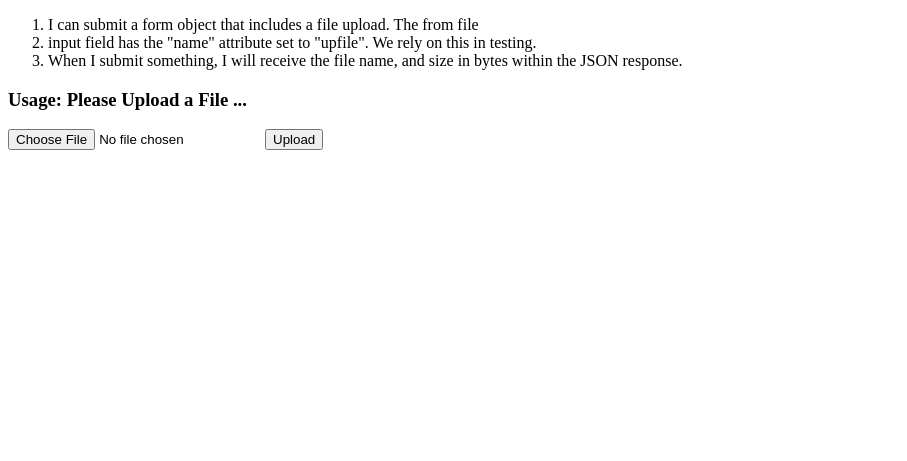
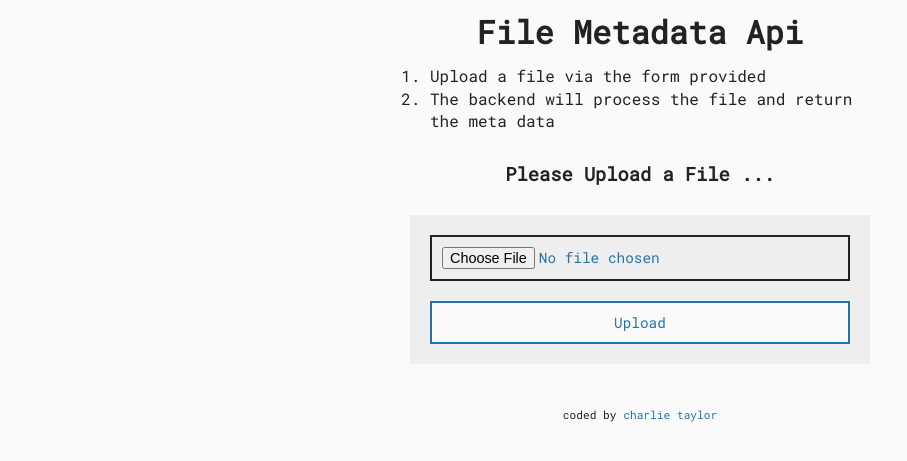
Before and after one commit to chazmcgrill/file-metadata-api, a Node server app: page / in a window 1280 px wide. Shown: the top 461 px of the page, without its empty margins (0-907 px from the left). Run offline with Node 20, Linux system fonts and the light colour scheme.

Commit message:
Styling Improvements / Empty File Check

```diff
--- a/public/style.css
+++ b/public/style.css
@@ -0,0 +1,78 @@
+body {
+	font-family: 'Roboto Mono', monospace;
+	font-size: 16px;
+	color: #222;
+	background-color: #FaFaFa;
+	line-height: 1.4em;
+}
+
+.container {
+  max-width: 500px;
+	padding: 0;
+  margin: 20px auto;
+}
+
+h1, h3 {
+  text-align: center;
+}
+
+h3 {
+  margin-top: 30px;
+}
+
+form {
+  display: flex;
+  flex-direction: column;
+  padding: 20px;
+  background: rgb(238, 238, 238);
+  margin: 30px 20px;
+}
+
+label {
+  margin: 10px 5px;
+}
+
+.msg {
+  color: #2574A9;
+}
+
+.msg-danger {
+  color: #ee0f0f;
+}
+
+input {
+  font-size: 0.9rem;
+  padding: 10px;
+  font-family: inherit;
+  border: 2px solid #222;
+  outline: none;
+}
+
+input[type=submit] {
+  margin-top: 20px;
+  border: 2px solid #2574A9;
+  color: #2574A9;
+  background: #FaFaFa;
+  cursor: pointer;
+  transition: background-color 0.3s ease-in-out, color 0.3s ease-in-out;
+}
+
+input[type=submit]:hover {
+  color: #FaFaFa;
+  background: #2574A9;
+}
+
+input[type=file] {
+  color: #2574A9;
+}
+
+a {
+  color: #2574A9;
+  text-decoration: none;
+}
+
+footer {
+  text-align: center;
+  margin-top: 40px;
+  font-size: 0.7rem;
+}
--- a/server.js
+++ b/server.js
@@ -30,7 +30,10 @@ app.get('/', (req, res) => {
 app.post('/metadata', (req, res) => {
   upload(req, res, (err) => {
     if (err) {
-      res.json({error: "error uploading file"})
+      res.render('index', {msg: "error uploading file"})
+    } else {
+      if (req.file === undefined) {
+        res.render('index', {msg: "error no file selected"})
       } else {
         const data = {
           name: req.file.originalname,
@@ -38,6 +41,7 @@ app.post('/metadata', (req, res) => {
           size: req.file.size
         };
         res.render('index', { msg: "file uploaded", data });
+      }
     }
   })
 });
--- a/views/index.ejs
+++ b/views/index.ejs
@@ -5,33 +5,44 @@
   <meta name="viewport" content="width=device-width, initial-scale=1.0">
   <meta http-equiv="X-UA-Compatible" content="ie=edge">
   <title>File Metadata Api</title>
+  <link href="https://fonts.googleapis.com/css?family=Roboto+Mono" rel="stylesheet" type="text/css">
+  <link rel="stylesheet" href="style.css">
 </head>
 <body>
 
-  <ol>
-    <li>I can submit a form object that includes a file upload. The from file</li>
-    <li>input field has the "name" attribute set to "upfile". We rely on this in testing.</li>
-    <li>When I submit something, I will receive the file name, and size in bytes within the JSON response.</li>
-  </ol>
+  <h1>File Metadata Api</h1>
 
-  <h3>Usage: Please Upload a File ...</h3>
+  <div class="container">
+    <ol>
+      <li>Upload a file via the form provided</li>
+      <li>The backend will process the file and return the meta data</li>
+    </ol>
 
+    <h3>Please Upload a File ...</h3>
 
-  <form action="./metadata" method="post" enctype="multipart/form-data">
-    <% if (typeof msg !== 'undefined') { %>
-      <p><%= msg %></p>
-    <% } %>
-    <input type="file" name="upfile">
-    <input type="submit" value="Upload">
-  </form>
+    <form action="./metadata" method="post" enctype="multipart/form-data">
+      <input type="file" name="upfile">
+      <input type="submit" value="Upload">
+    </form>
 
-  <% if (typeof data !== 'undefined') { %>
     <ul>
-      <li>filename: <%= data.name %></li>
-      <li>mimetype: <%= data.type %></li>
-      <li>filesize: <%= data.size %></li>
+      <% if (typeof msg !== 'undefined') { %>
+        <li class="msg<%= typeof data === 'undefined' ? '-danger' : '' %>">status: <%= msg %></li>
+      <% } %>
+
+      <% if (typeof data !== 'undefined') { %>
+        <li>name: <%= data.name %></li>
+        <li>type: <%= data.type %></li>
+        <li>size: <%= data.size %></li>
+      <% } %>
     </ul>
-  <% } %>
+  </div>
+
+  <footer>
+    <p>coded by
+      <a href="http://www.charlietaylorcoder.com/">charlie taylor</a>
+    </p>
+  </footer>
 
 </body>
 </html>
```
Lines whose indentation alone changed are shown as unchanged.
